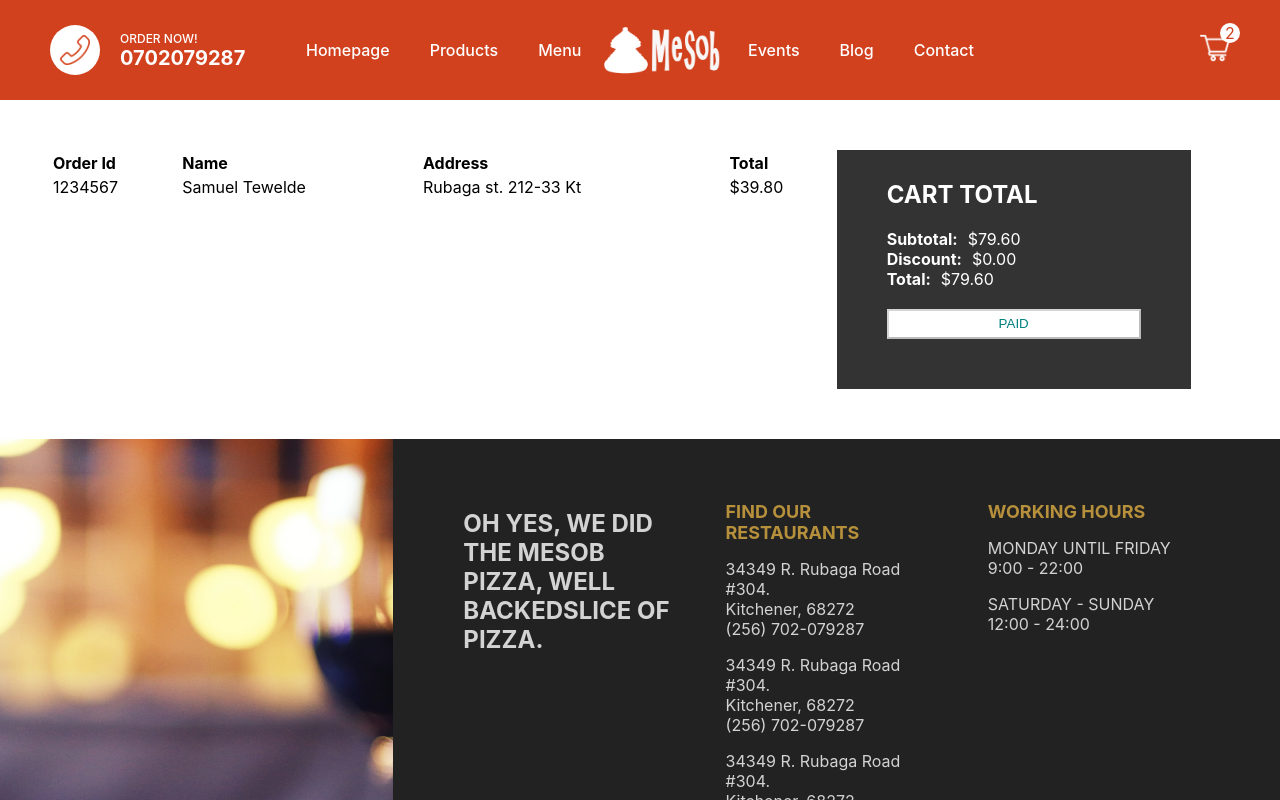
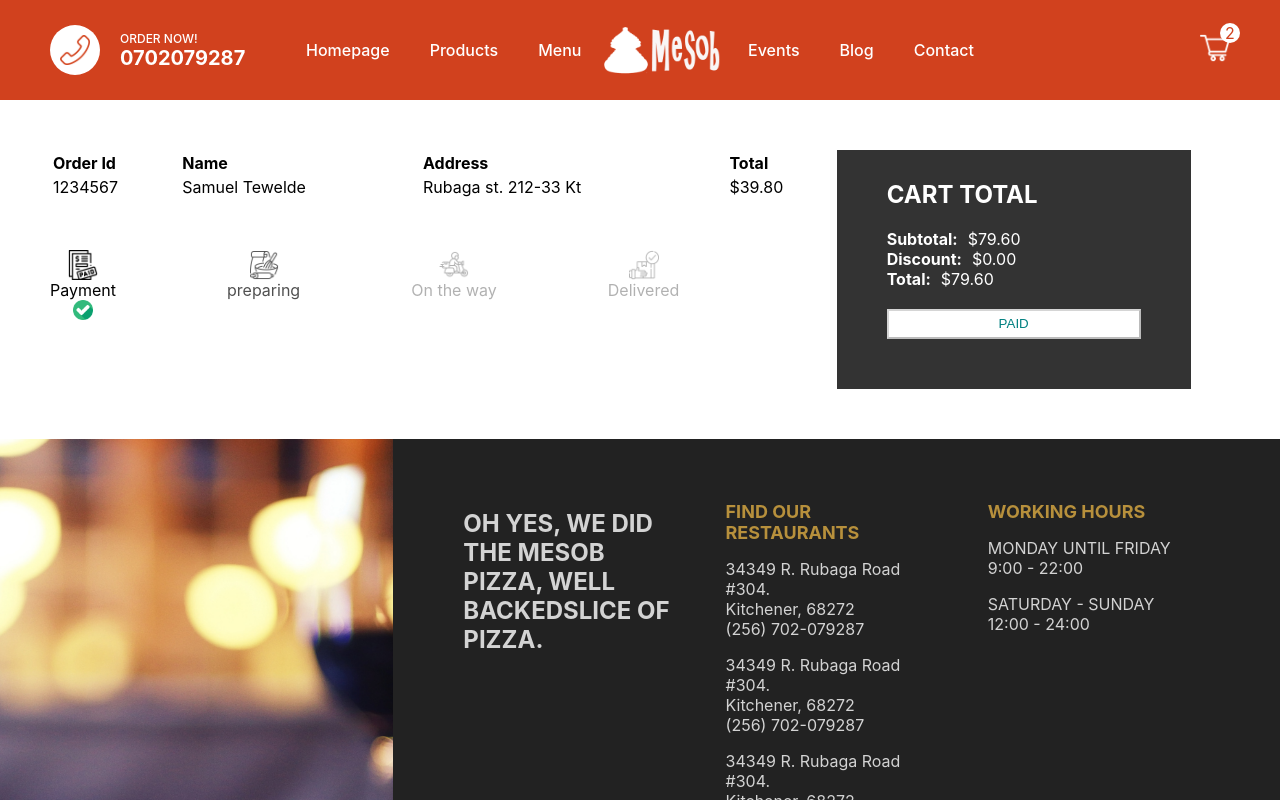
Before and after one commit to Samitti/FOOD-ORDER-APP-Next-js, a Next.js app: page /orders/1 in a window 1280 px wide. Shown: the top 800 px of the page. Built offline with nearby package versions, Linux system fonts and the light colour scheme.

Commit message:
add order page

```diff
--- a/pages/orders/[id].jsx
+++ b/pages/orders/[id].jsx
@@ -3,6 +3,13 @@
 import styles from "../../styles/order.module.css";
 
 const Order = () => {
+    const status = 0;
+    const statusClass = (index) => {
+        if (index - status < 1) return styles.done;
+        if (index - status === 1) return styles.inProgress;
+        if (index - status > 1) return styles.undone;
+    }
+
     return (
         <div className={styles.container}>
             <div className={styles.left}>
@@ -32,7 +39,36 @@
                     </tr>
                     </table>
                 </div>
-                <div className={styles.row}></div>
+                <div className={styles.row}>
+                    <div className={statusClass(0)}>
+                        <Image src="/img/paid.png" width={30} height={30} alt="" />
+                        <span className={styles.payment}>Payment</span>
+                        <div className={styles.checkedIcon}>
+                            <Image className={styles.checkedIcon} src="/img/checked.png" width={20} height={20} alt="" />
+                        </div>
+                    </div>
+                    <div className={statusClass(1)}>
+                        <Image src="/img/bake.png" width={30} height={30} alt="" />
+                        <span className={styles.payment}>preparing</span>
+                        <div className={styles.checkedIcon}>
+                            <Image className={styles.checkedIcon} src="/img/checked.png" width={20} height={20} alt="" />
+                        </div>
+                    </div>
+                    <div className={statusClass(2)}>
+                        <Image src="/img/bike.png" width={30} height={30} alt="" />
+                        <span className={styles.payment}>On the way</span>
+                        <div className={styles.checkedIcon}>
+                            <Image className={styles.checkedIcon} src="/img/checked.png" width={20} height={20} alt="" />
+                        </div>
+                    </div>
+                    <div className={statusClass(3)}>
+                        <Image src="/img/delivered.png" width={30} height={30} alt="" />
+                        <span className={styles.payment}>Delivered</span>
+                        <div className={styles.checkedIcon}>
+                            <Image className={styles.checkedIcon} src="/img/checked.png" width={20} height={20} alt="" />
+                        </div>
+                    </div>
+                </div>
             </div>
             <div className={styles.right}>
                 <div className={styles.wrapper}>
--- a/styles/order.module.css
+++ b/styles/order.module.css
@@ -11,6 +11,46 @@
   width: 100%;
   text-align: left;
   margin-bottom: 50px;
+}
+
+.row:last-child {
+  width: 80%;
+  display: flex;
+  justify-content: space-between;
+}
+
+.done {
+  display: flex;
+  flex-direction: column;
+  align-items: center;
+}
+
+.inProgress {
+  display: flex;
+  flex-direction: column;
+  align-items: center;
+  animation: inProgress 1s ease infinite alternate;
+}
+
+@keyframes inProgress {
+  from {
+    opacity: 0;
+  }
+  to {
+    opacity: 1;
+  }
+}
+
+.undone {
+  display: flex;
+  flex-direction: column;
+  align-items: center;
+  opacity: 0.3;
+}
+
+.undone .checkedIcon,
+.inProgress .checkedIcon {
+  display: none;
 }
 
 .right {
```
